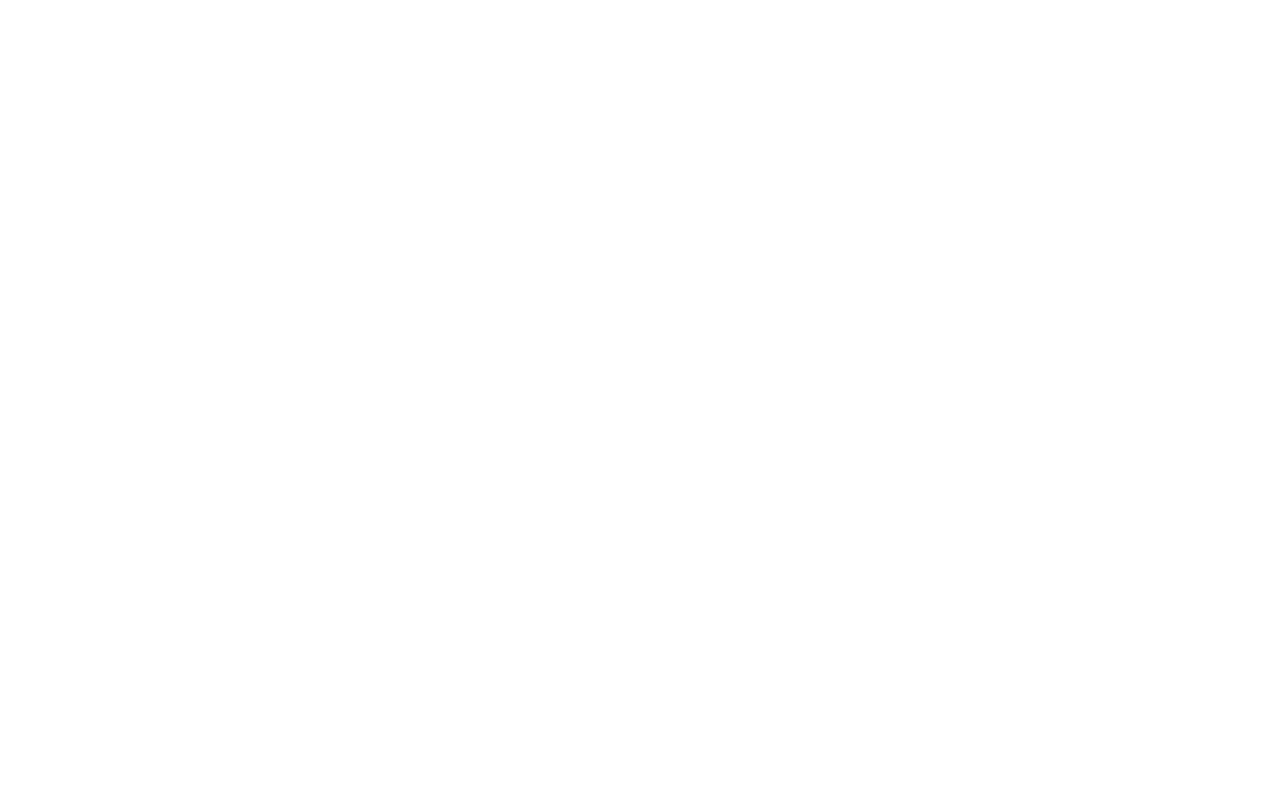
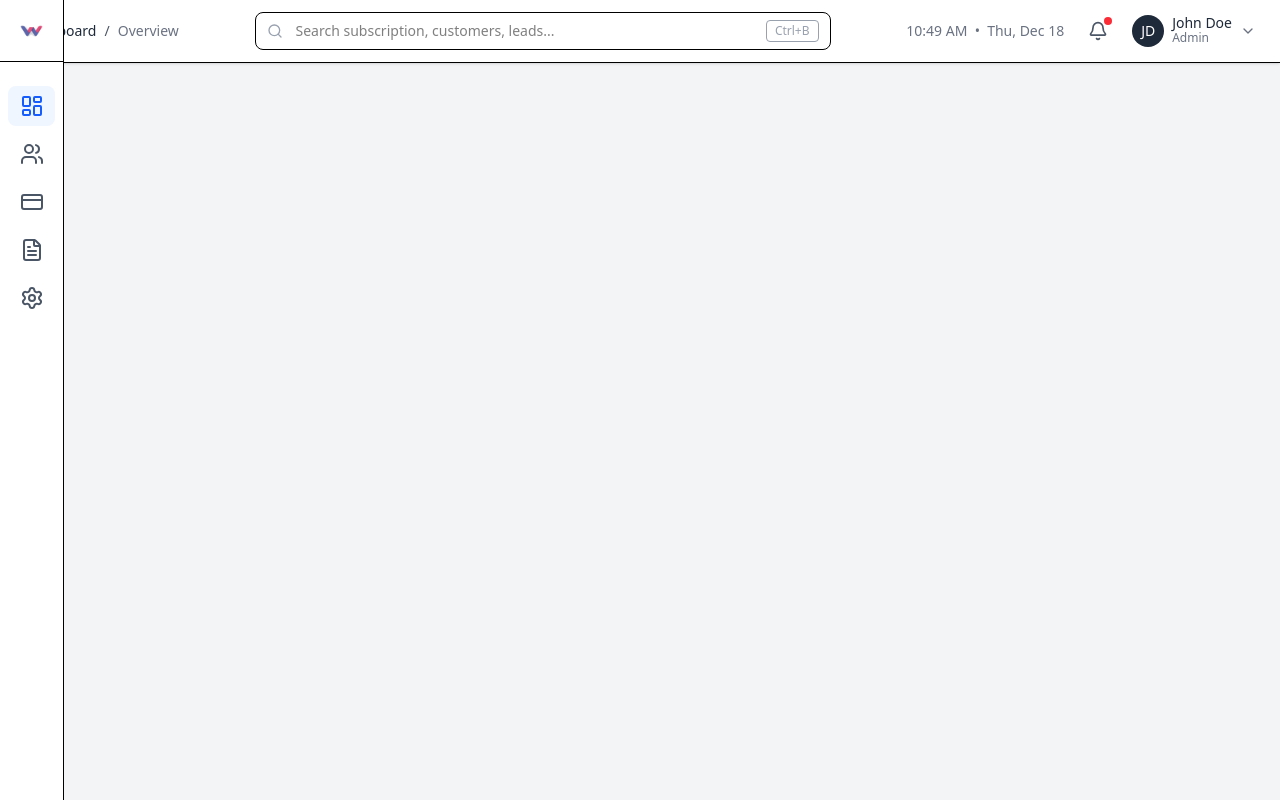
Before and after one commit to ganeshWebseeder/Warehouse-Management, a React (Vite) app: page /dashboard in a window 1280 px wide. Before the commit this address had no page. Built offline with nearby package versions, Linux system fonts and the light colour scheme.

Commit message:
sidebar setup done

```diff
--- a/package.json
+++ b/package.json
@@ -12,6 +12,7 @@
   "dependencies": {
     "@tailwindcss/vite": "^4.1.18",
     "framer-motion": "^12.23.26",
+    "lucide-react": "^0.561.0",
     "react": "^19.2.0",
     "react-dom": "^19.2.0",
     "react-router": "^7.11.0",
--- a/src/App.jsx
+++ b/src/App.jsx
@@ -1,12 +1,18 @@
 //import { BrowserRouter } from "react-router";
 import { Routes, Route } from "react-router-dom";
 import Login from "./pages/Login.jsx";
+import Layout from "./components/mainLayout/Layout.jsx";
 
 function App() {
   return (
 
       <Routes>
-        <Route path="/" element={<Login />} />
+        <Route path="/login" element={<Login />} />
+
+         <Route path="/dashboard" element={
+          <Layout>
+
+            </Layout>} />
       </Routes>
 
   );
--- a/src/components/Dashboard/Navbar.jsx
+++ b/src/components/Dashboard/Navbar.jsx
@@ -0,0 +1,58 @@
+import { Search, Bell, ChevronDown } from "lucide-react";
+
+export default function DashboardNavbar() {
+  return (
+    <header className="w-full bg-white border-b shadow-sm">
+      <div className="flex items-center justify-between px-6 py-3">
+
+        {/* Left: Breadcrumb */}
+        <div className="flex items-center gap-2 text-sm text-gray-600">
+          <span className="font-medium text-gray-800">Dashboard</span>
+          <span>/</span>
+          <span className="text-gray-500">Overview</span>
+        </div>
+
+        {/* Center: Search */}
+        <div className="flex-1 max-w-xl mx-8 relative">
+          <Search className="absolute left-3 top-1/2 -translate-y-1/2 text-gray-400 w-4 h-4" />
+          <input
+            type="text"
+            placeholder="Search subscription, customers, leads..."
+            className="w-full pl-10 pr-16 py-2 text-sm border rounded-lg focus:outline-none focus:ring-2 focus:ring-blue-500"
+          />
+          <span className="absolute right-3 top-1/2 -translate-y-1/2 text-xs text-gray-400 border px-2 py-0.5 rounded">
+            Ctrl+B
+          </span>
+        </div>
+
+        {/* Right: Date, icons & profile */}
+        <div className="flex items-center gap-6">
+
+          {/* Date & Time */}
+          <div className="hidden md:block text-sm text-gray-500">
+            10:49 AM &nbsp;•&nbsp; Thu, Dec 18
+          </div>
+
+          {/* Notification */}
+          <div className="relative">
+            <Bell className="w-5 h-5 text-gray-600 cursor-pointer" />
+            <span className="absolute -top-1 -right-1 w-2 h-2 bg-red-500 rounded-full"></span>
+          </div>
+
+          {/* Profile */}
+          <div className="flex items-center gap-2 cursor-pointer">
+            <div className="w-8 h-8 rounded-full bg-gray-800 flex items-center justify-center text-white text-sm">
+              JD
+            </div>
+            <div className="hidden md:block text-sm">
+              <p className="font-medium text-gray-800 leading-none">John Doe</p>
+              <p className="text-xs text-gray-500">Admin</p>
+            </div>
+            <ChevronDown className="w-4 h-4 text-gray-500" />
+          </div>
+
+        </div>
+      </div>
+    </header>
+  );
+}
--- a/src/components/Dashboard/Sidebar.jsx
+++ b/src/components/Dashboard/Sidebar.jsx
@@ -0,0 +1,99 @@
+import {
+  LayoutDashboard,
+  Users,
+  CreditCard,
+  FileText,
+  Settings,
+  X
+} from "lucide-react";
+
+export default function Sidebar({ open, setOpen }) {
+  return (
+    <>
+      {/* Mobile overlay */}
+      {open && (
+        <div
+          className="fixed inset-0 z-30 md:hidden"
+          onClick={() => setOpen(false)}
+        />
+      )}
+
+      <aside
+        className={`
+          group fixed z-40 h-full bg-white border-r
+          transition-all duration-300 ease-in-out
+          overflow-hidden flex flex-col
+          w-64
+          ${open ? "left-0" : "-left-64"}
+          md:left-0 md:w-16 md:hover:w-64
+        `}
+      >
+        {/* Header */}
+        <div className="h-15.5 flex items-center gap-3 px-4 border-b">
+
+          {/* Logo (always visible) */}
+          <img
+            src="/WebSeederLogo.jpeg"
+            alt="WebSeeder Logo"
+            className="w-8 h-8 rounded-full"
+          />
+
+          {/* Website name */}
+          <span
+            className={`
+              text-lg font-semibold text-blue-600 whitespace-nowrap
+              transition-opacity duration-200
+              ${open ? "opacity-100" : "opacity-0 md:group-hover:opacity-100"}
+            `}
+          >
+            WebSeeder
+          </span>
+
+          {/* Close button (mobile only) */}
+          <button
+            className="ml-auto md:hidden"
+            onClick={() => setOpen(false)}
+          >
+            <X />
+          </button>
+        </div>
+
+        {/* Menu */}
+        <nav className="flex-1 px-2 py-6 space-y-2">
+          <SidebarItem icon={<LayoutDashboard />} label="Dashboard" active open={open} />
+          <SidebarItem icon={<Users />} label="Customers" open={open} />
+          <SidebarItem icon={<CreditCard />} label="Subscriptions" open={open} />
+          <SidebarItem icon={<FileText />} label="Reports" open={open} />
+          <SidebarItem icon={<Settings />} label="Settings" open={open} />
+        </nav>
+      </aside>
+    </>
+  );
+}
+
+function SidebarItem({ icon, label, active, open }) {
+  return (
+    <div
+      className={`
+        flex items-center gap-4 px-3 py-2 rounded-lg cursor-pointer
+        transition-colors
+        ${active ? "bg-blue-50 text-blue-600" : "text-gray-600 hover:bg-gray-100"}
+      `}
+    >
+      {/* Icon always visible */}
+      <div className="min-w-[24px] flex justify-center">
+        {icon}
+      </div>
+
+      {/* Label visible on open OR hover */}
+      <span
+        className={`
+          whitespace-nowrap transition-opacity duration-200
+          ${open ? "opacity-100" : "opacity-0 md:group-hover:opacity-100"}
+        `}
+      >
+        {label}
+      </span>
+    </div>
+  );
+}
--- /dev/null
+++ b/src/components/mainLayout/Layout.jsx
@@ -0,0 +1,26 @@
+import DashboardNavbar from "../Dashboard/Navbar";
+import Sidebar from "../Dashboard/Sidebar";
+
+
+
+export default function Layout({ children }) {
+  return (
+    <div className="h-screen flex overflow-hidden bg-gray-100">
+
+      {/* Sidebar */}
+      <Sidebar />
+
+      {/* Main Content Area */}
+      <div className="flex flex-col flex-1">
+
+        {/* Navbar */}
+        <DashboardNavbar />
+
+        {/* Page Content */}
+        <main className="flex-1 overflow-y-auto p-6">
+          {children}
+        </main>
+      </div>
+    </div>
+  );
+}
--- a/src/pages/Login.jsx
+++ b/src/pages/Login.jsx
@@ -22,13 +22,17 @@
     <div className="flex flex-col md:flex-row h-screen z-10">
       {/* ---------- LEFT SIDE ---------- */}
       <div className="hidden md:flex w-1/2 relative items-center justify-center overflow-hidden">
+      {/* Background Image (updated) */}
       <img
-          src="https://images.unsplash.com/photo-1522202176988-66273c2fd55f"
-          alt="Teamwork Office"
+        src="https://images.unsplash.com/photo-1521737604893-d14cc237f11d?auto=format&fit=crop&w=1600&q=80"
+        alt="Team Collaboration Office"
         className="absolute inset-0 w-full h-full object-cover"
       />
-        <div className="absolute inset-0 bg-gradient-to-b from-blue-900/70 via-black/60 to-gray-900/70"></div>
 
+      {/* Gradient Overlay */}
+      <div className="absolute inset-0 bg-gradient-to-b from-blue-900/70 via-black/60 to-gray-900/70" />
+
+      {/* Content */}
       <div className="relative z-10 text-center text-white px-8">
         <motion.h1
           initial={{ opacity: 0, y: -30 }}
@@ -37,7 +41,7 @@
           className="text-5xl font-extrabold mb-4 leading-tight"
         >
           Empower Your <br />
-            <span className="text-blue-400">Digital Workspace</span>
+          <span className="text-gray-500">Your secure digital workspace, simplified.</span>
         </motion.h1>
 
         <motion.p
@@ -46,8 +50,7 @@
           transition={{ delay: 0.5, duration: 1 }}
           className="text-lg max-w-md mx-auto opacity-90"
         >
-            Manage your workflow efficiently and securely — built with cutting-edge
-            technology for modern professionals.
+         Manage your workflow securely and efficiently using cutting-edge technology designed for modern professionals.
         </motion.p>
 
         <motion.div
@@ -62,11 +65,11 @@
         </motion.div>
       </div>
 
-        {/* Logo watermark at corner */}
+      {/* Watermark */}
       <img
-          src="./WebSeederLogo.jpeg"
-          alt="Watermark"
-          className="absolute bottom-6 right-6 w-16 h-16 opacity-60 rounded-full"
+        src="/WebSeederLogo.jpeg"
+        alt="WebSeeder Watermark"
+        className="absolute bottom-6 right-6 w-16 h-16 opacity-60 rounded-full pointer-events-none select-none"
       />
     </div>
 
@@ -94,7 +97,7 @@
                 value={email}
                 onChange={(e) => setEmail(e.target.value)}
                 required
-                className="w-full px-4 py-2 border border-gray-300 rounded-lg focus:ring-2 focus:ring-blue-500 focus:outline-none transition"
+                className="w-full px-4 py-2 border border-gray-300 rounded-lg focus:ring-2 focus:ring-gray-500 focus:outline-none transition"
               />
             </div>
 
@@ -108,7 +111,7 @@
                 value={password}
                 onChange={(e) => setPassword(e.target.value)}
                 required
-                className="w-full px-4 py-2 border border-gray-300 rounded-lg focus:ring-2 focus:ring-blue-500 focus:outline-none transition"
+                className="w-full px-4 py-2 border border-gray-300 rounded-lg focus:ring-2 focus:ring-gray-500 focus:outline-none transition"
               />
             </div>
 
@@ -121,7 +124,7 @@
             <div className="flex flex-col sm:flex-row gap-3 mt-4">
               <button
                 type="submit"
-                className="w-full bg-blue-600 hover:bg-blue-700 text-white py-2 rounded-lg font-semibold transition-all"
+                className="w-full bg-gray-500 hover:bg-gray-700 text-white py-2 rounded-lg font-semibold transition-all"
               >
                 Log In
               </button>
@@ -138,7 +141,7 @@
 
           <p className="text-center text-gray-500 text-sm mt-8">
             Secured by{" "}
-            <span className="font-semibold text-blue-600">
+            <span className="font-semibold text-gray-600">
               WebSeeder Technology
             </span>
           </p>
```
Also changed, not shown: 1 other file (tests, documents, lock files or other folders). Lines whose indentation alone changed are shown as unchanged.
